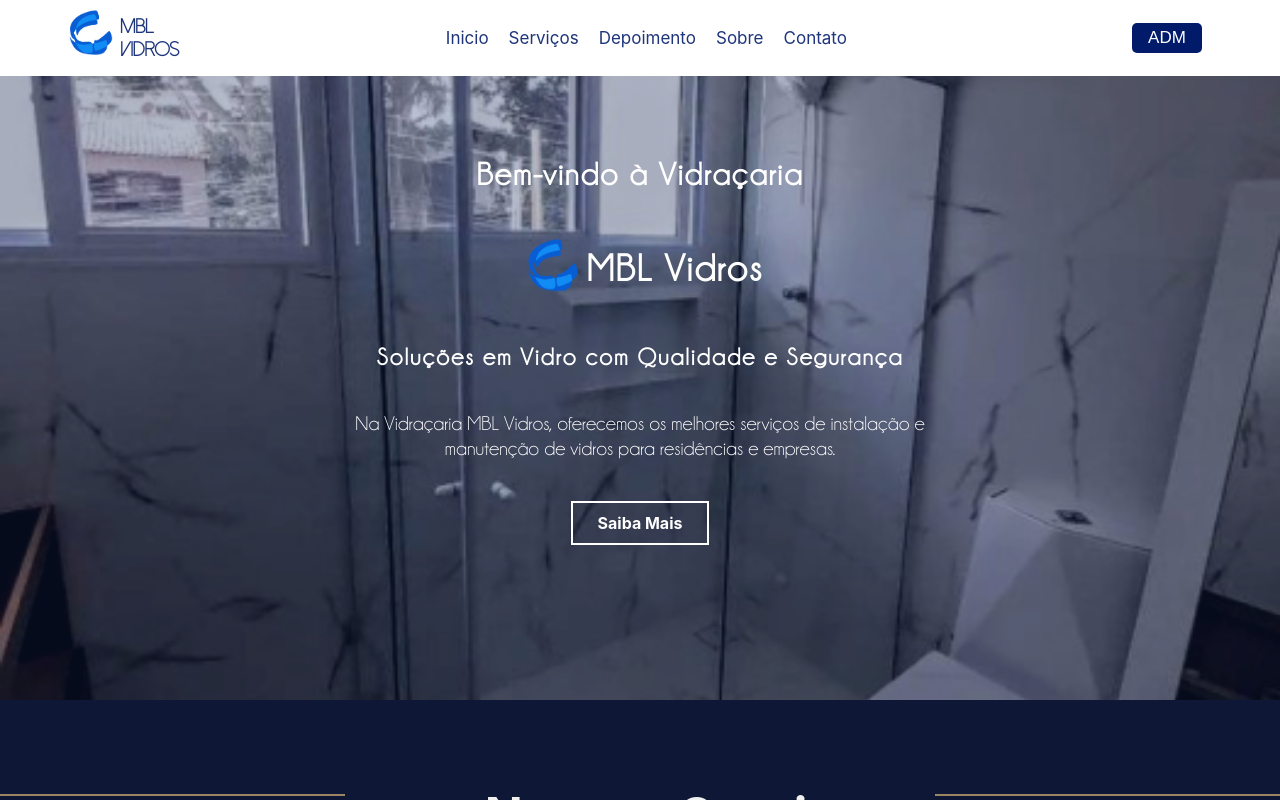
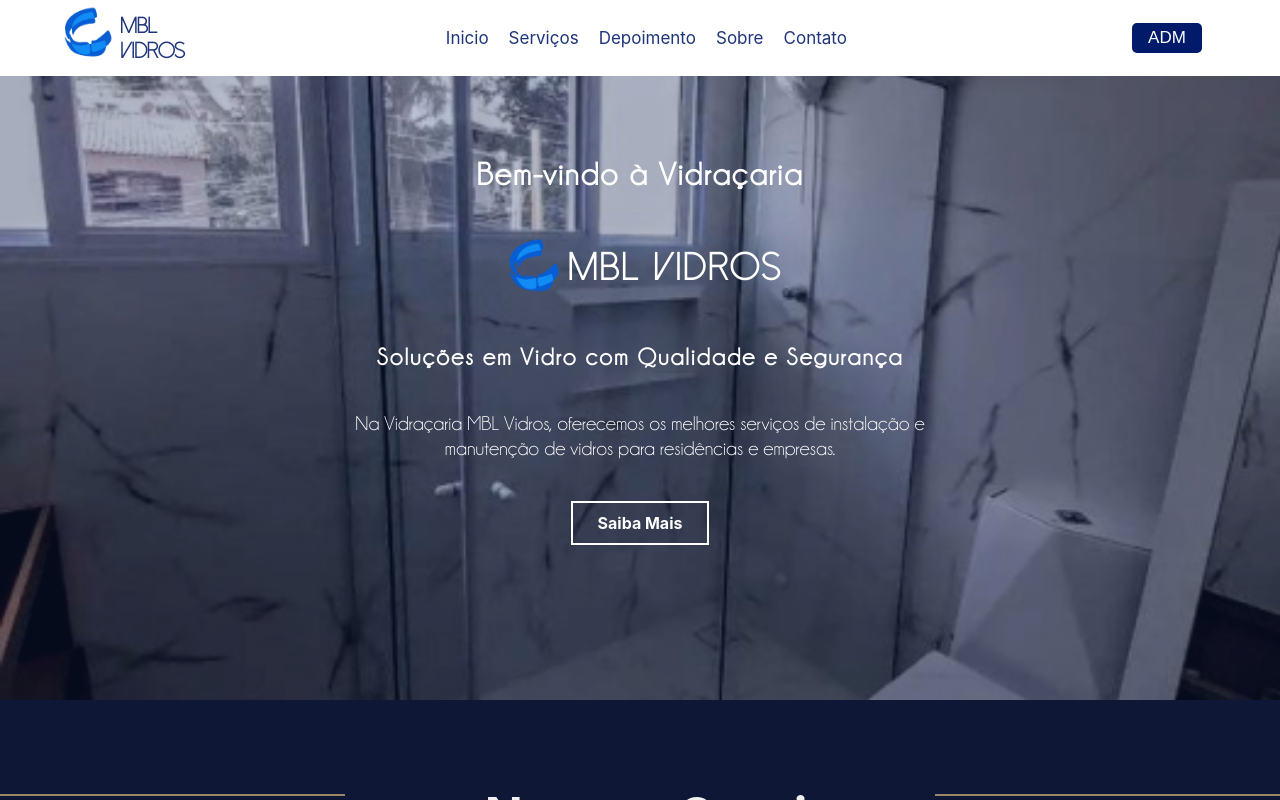
Before and after one commit to bruno-2810/mblVidros_tcc, a React (Create React App) app: page / in a window 1280 px wide. In both pictures the pointer is over the element 119 px from the left and 38 px from the top of the page. Shown: the top 800 px of the page. Built offline with nearby package versions, Linux system fonts and the light colour scheme.

Commit message:
scss de coisas

```diff
--- a/src/components/cabecalho/index.scss
+++ b/src/components/cabecalho/index.scss
@@ -10,10 +10,14 @@
     z-index: 1000;
 
 
+
     .logo {
         display: flex;
         flex-direction: row;
-
+        &:hover {
+        scale: 110%;
+        transition: 0.7s;
+        }
 
         h3 {
             display: flex;
@@ -25,16 +29,26 @@
         }
     }
 
+   }
+
+
     .links {
         display: flex;
         flex-direction: row;
         gap: 20px;
         align-items: center;
 
+
+
         a {
             color: #1e357b;
             text-decoration: none;
             font-size: 17px;
+            &:hover {
+                color: #000;
+                scale: 110%;
+                transition: 0.7s;
+            }
         }
     }
 
@@ -42,6 +56,10 @@
         display: flex;
         align-items: center;
         padding: 18px;
+        &:hover {
+            scale: 110%;
+            transition: 0.7s;
+        }
 
         button {
             background-color: #011b6a;
@@ -53,4 +71,3 @@
             height: 30px;
         }
     }
-}
--- a/src/components/card/index.scss
+++ b/src/components/card/index.scss
@@ -15,6 +15,7 @@
         display: flex;
         color: #ffffff;
         background-color: rgb(5, 5, 126);
+        align-items: flex-end;
         border-radius: 0px 0px 10px 10px;
         p{
             margin-left: 50px;
--- a/src/components/secao1/index.scss
+++ b/src/components/secao1/index.scss
@@ -4,17 +4,6 @@
     align-items: center;
     justify-content: center;
 
-    .logo {
-        display: flex;
-        align-items: center;
-
-        h1 {
-            font-family: 'dolce2';
-            letter-spacing: 3px;
-            font-size: 38px;
-        }
-
-    }
 
     .incio {
         position: relative;
@@ -56,6 +45,19 @@
             text-align: center;
             line-height: 25px;
         }
+
+        .logo {
+            display: flex;
+            align-items: center;
+
+            h1 {
+                font-family: 'dolce';
+                letter-spacing: 3px;
+                font-size: 38px;
+            }
+
+        }
+
     }
 
 
--- a/src/components/secao4/index.scss
+++ b/src/components/secao4/index.scss
@@ -6,12 +6,15 @@
         flex-wrap: wrap;
         padding: 0px 90px;
         justify-content: space-between;
+        gap: 20px;
     }
 
     .depoimento{
         color: rgb(46, 46, 233);
         margin-left: 40px;
         margin-top: 20px;
+        margin-bottom: px;
+        text-align: center;
 
     }
 
```
